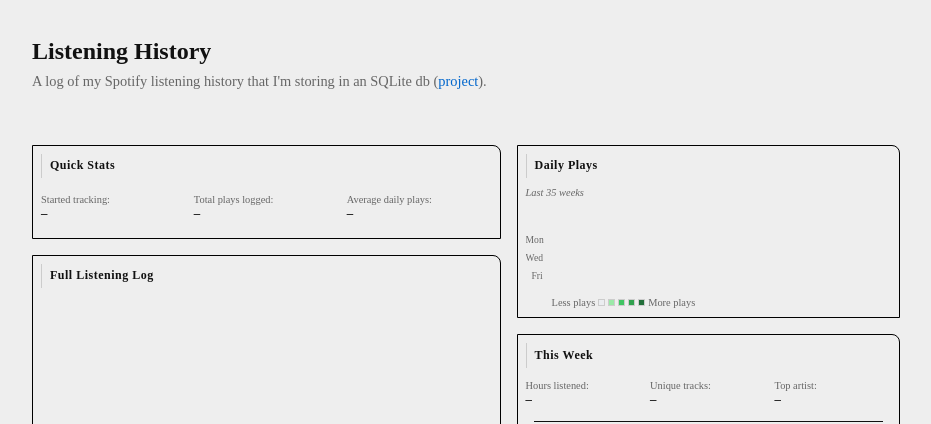
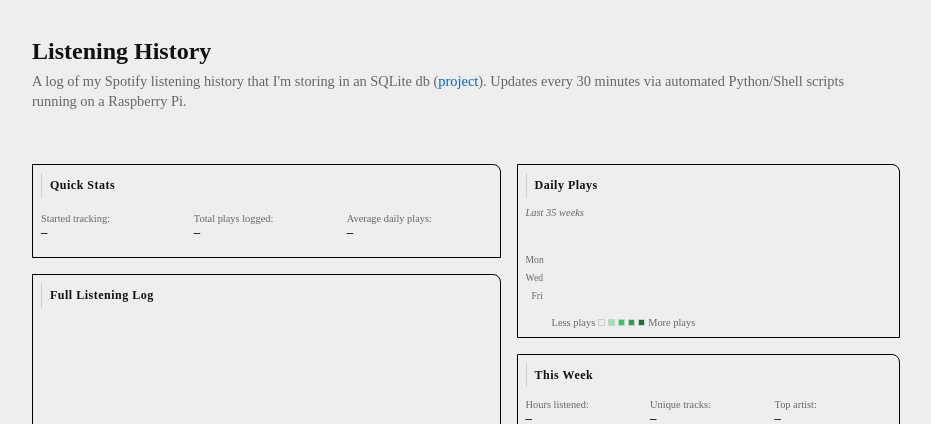
Before and after one commit to marcolanfranchi/ml, a Flask app: page /listening-history/ in a window 1280 px wide. Shown: the part 60-484 px from the top of the page, without its empty margins (182-1113 px from the left). Run offline with Flask 3, Linux system fonts and the light colour scheme; some web fonts are replaced.

Commit message:
Add info to listening history page desc.

```diff
--- a/templates/listening_history.html
+++ b/templates/listening_history.html
@@ -7,6 +7,7 @@
   <p class="hero-description">
     A log of my Spotify listening history that I'm storing in an SQLite db
     (<a href="https://github.com/marcolanfranchi/spotify-history">project</a>).
+    Updates every 30 minutes via automated Python/Shell scripts running on a Raspberry Pi.
   </p>
 </div>
 
```
